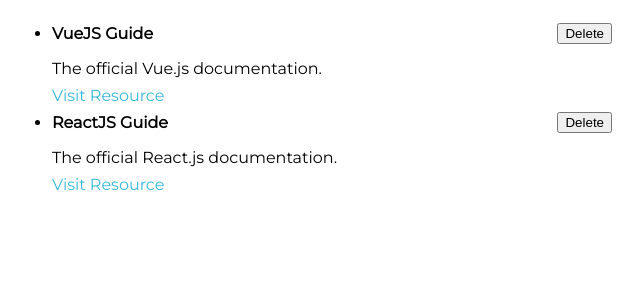
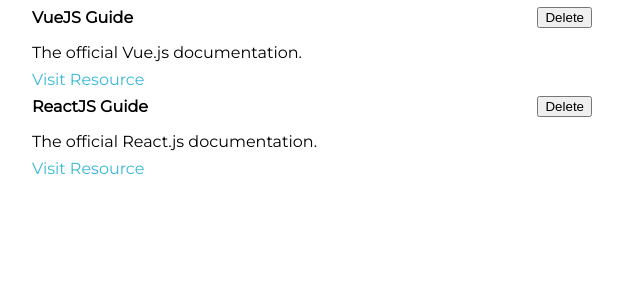
Before and after one commit to rebecca-xm/resources-manager, a Vue app: page / in a window 1280 px wide. Shown: the top 300 px of the page, without its empty margins (328-971 px from the left). Built offline with nearby package versions, Linux system fonts and the light colour scheme.

Commit message:
feat: add stored-resources

```diff
--- a/src/App.vue
+++ b/src/App.vue
@@ -1,21 +1,13 @@
 <template>
- <ul>
-  <resource-item
-   v-for="res of storedResources"
-   :key="res.id"
-   :title="res.title"
-   :description="res.description"
-   :link="res.link"
-  ></resource-item>
- </ul>
+ <stored-resources :resources="storedResources"></stored-resources>
 </template>
 
 <script>
-import ResourceItem from "./components/resource-item/ResourceItem.vue";
+import StoredResources from "./components/resource-items/StoredResources.vue";
 
 export default {
  components: {
-  ResourceItem,
+  StoredResources,
  },
  data() {
   return {
--- /dev/null
+++ b/src/components/resource-items/StoredResources.vue
@@ -0,0 +1,31 @@
+<template>
+ <ul>
+  <resource-item
+   v-for="res of resources"
+   :key="res.id"
+   :title="res.title"
+   :description="res.description"
+   :link="res.link"
+  ></resource-item>
+ </ul>
+</template>
+
+<script>
+import ResourceItem from "./ResourceItem.vue";
+
+export default {
+ props: ["resources"],
+ components: {
+  ResourceItem,
+ },
+};
+</script>
+
+<style scoped>
+ul {
+ list-style: none;
+ margin: auto;
+ padding: 0;
+ max-width: 35rem;
+}
+</style>
```
Also changed, not shown: src/components/resource-items/ResourceItem.vue (renamed from src/components/resource-item/ResourceItem.vue).
